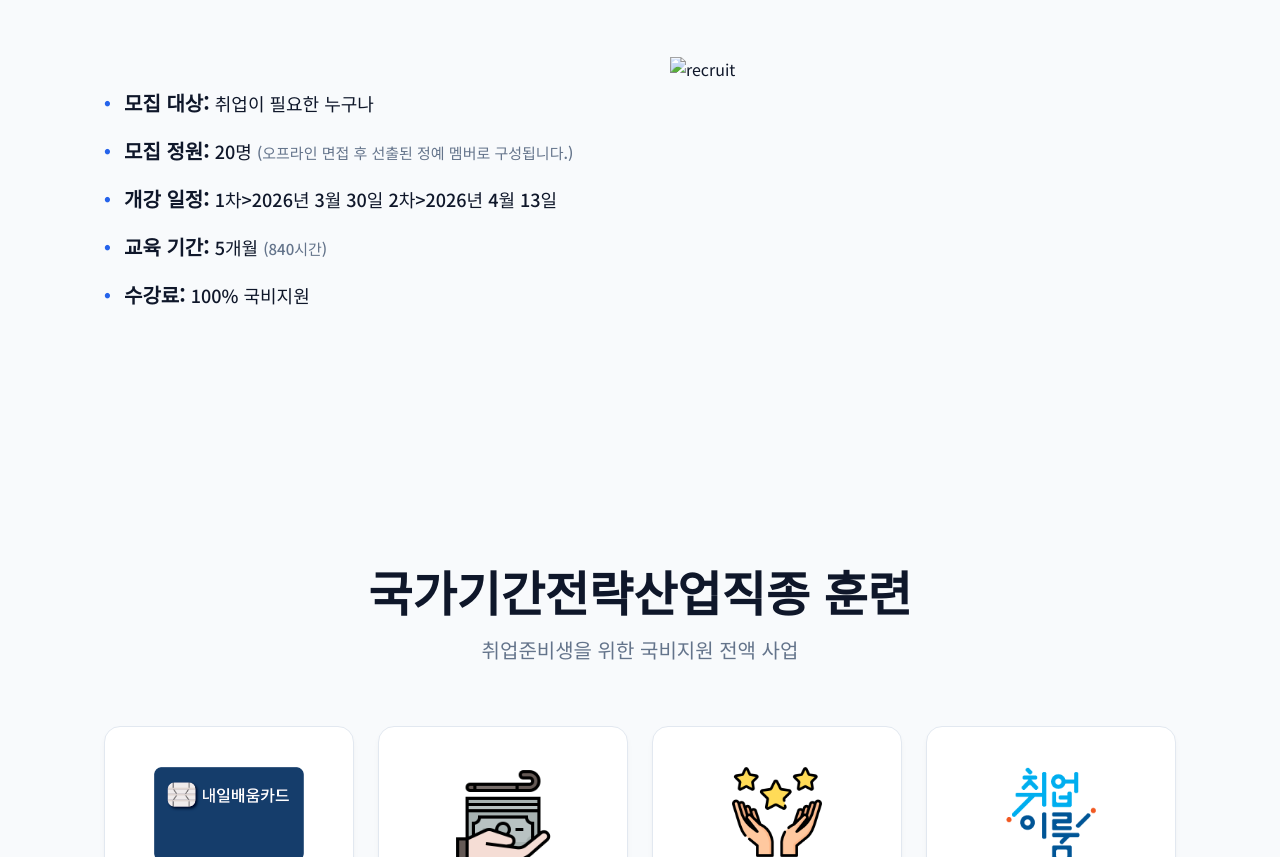
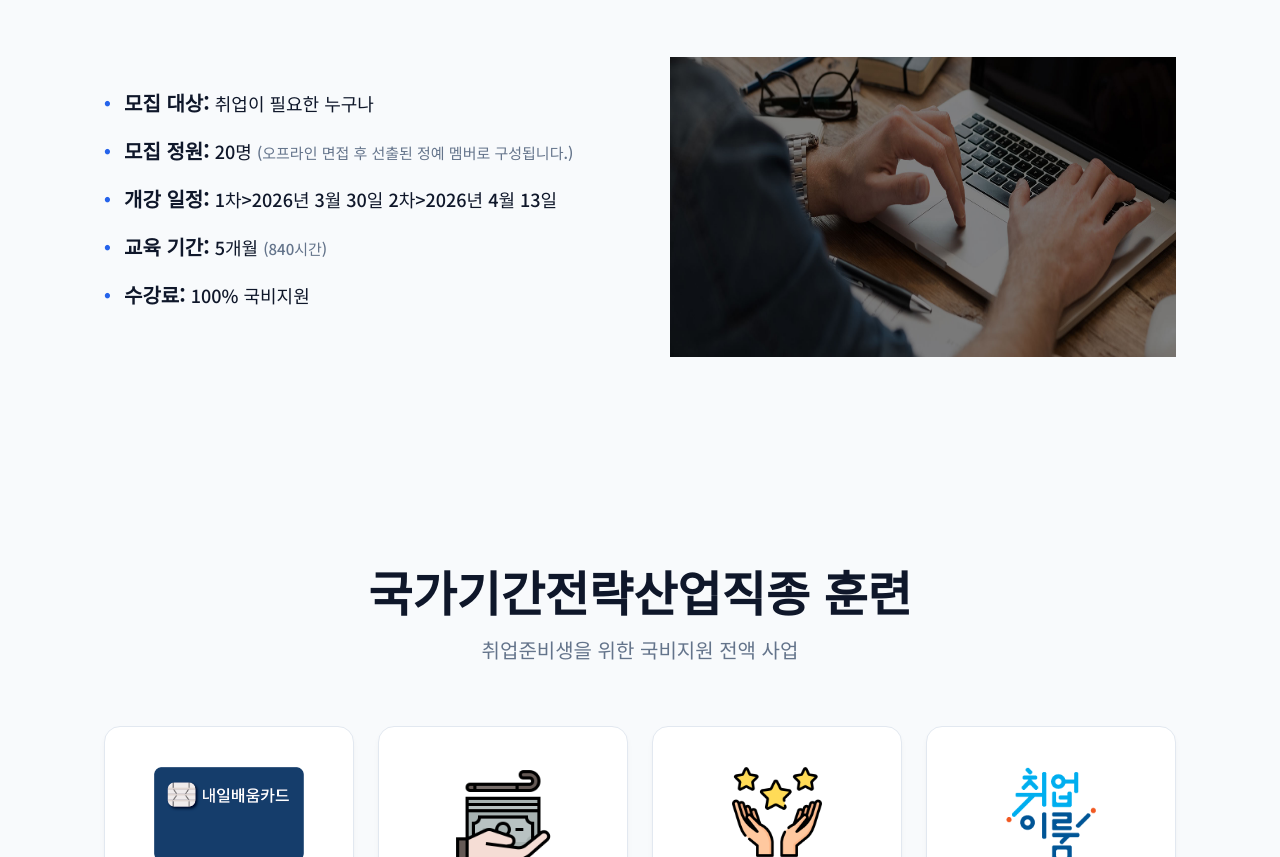
Before and after one commit to elco1112/thejoeun02, a plain HTML site: page index.html in a window 1280 px wide. Shown: the part 1746-2603 px from the top of the page. Drawn offline with Linux system fonts and the light colour scheme; the site is published under a folder, as on GitHub Pages, so addresses that start at the root find nothing.

Commit message:
경로수정

```diff
--- a/index.html
+++ b/index.html
@@ -85,7 +85,7 @@
             </ul>
         </div>
         <div class="info-image">
-            <div class="image-placeholder"><img src="/images/recruit.jpg" alt="recruit"></div>
+            <div class="image-placeholder"><img src="./images/recruit.jpg" alt="recruit"></div>
         </div>
     </div>
 </section>
```
